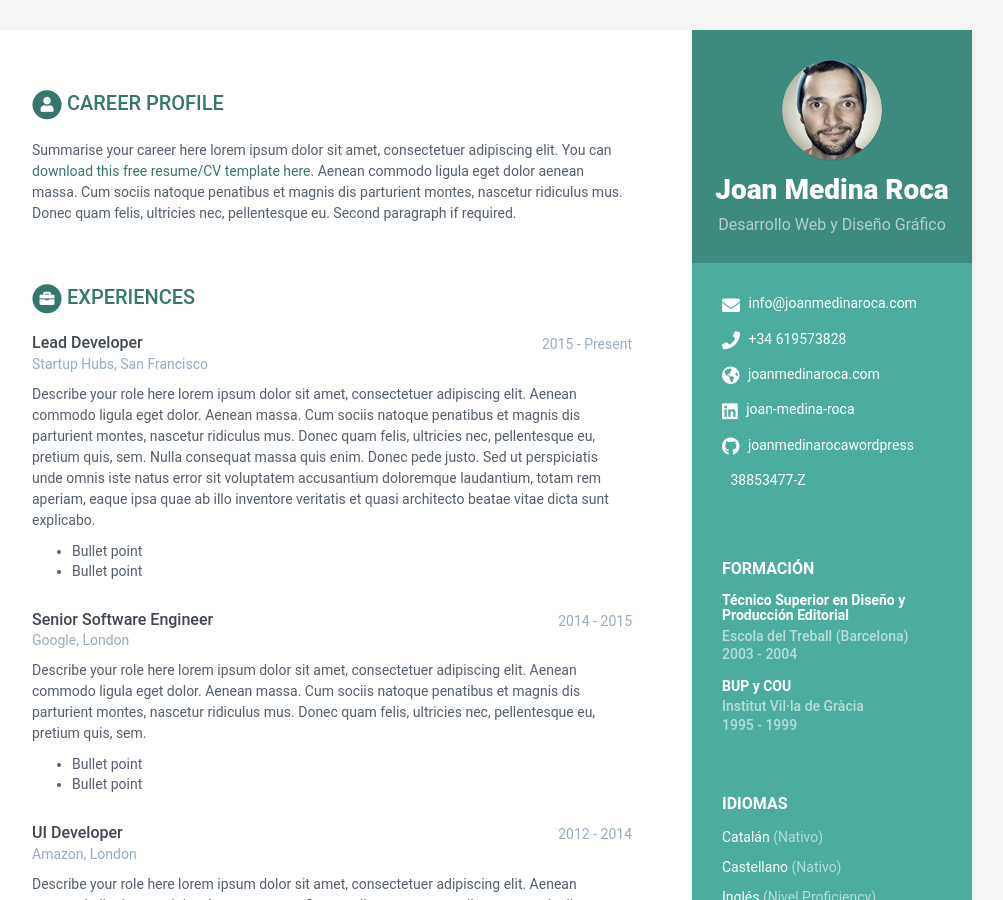
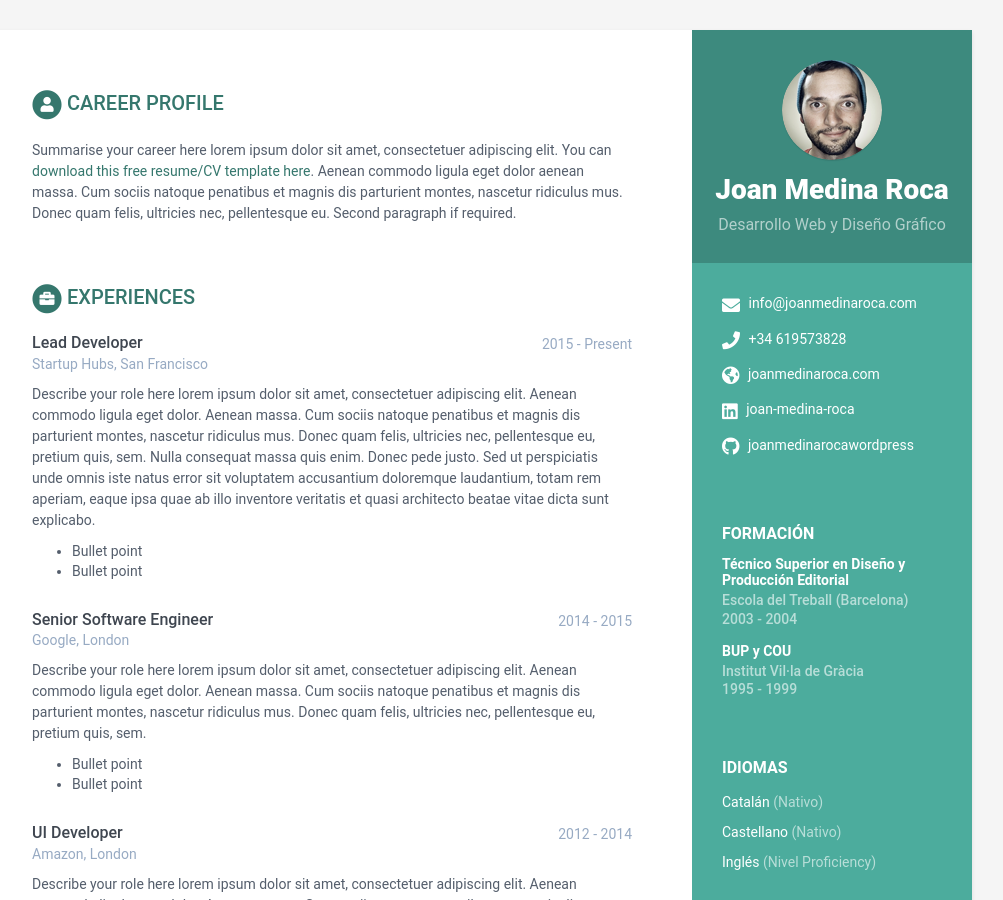
Before and after one commit to joan-medina-roca/cv.joanmedinaroca.com, a Jekyll site: the page built from index.html, in a window 1280 px wide and 900 px high. Shown: the whole window, without its empty margins (168-1171 px from the left). Built offline with Jekyll 4.4.1, drawn with Linux system fonts in a browser that asks for light colours.

Commit message:
Revert "dni"
This reverts commit 631caacacd3f67b76a09f0d4c0985bd733f6db77.

```diff
--- a/_data/data.yml
+++ b/_data/data.yml
@@ -25,7 +25,6 @@ sidebar:
   stack-overflow: # Number/Username, e.g. 123456/alandoe
   codewars:
   goodreads: # Number-Username, e.g. 123456-alandoe
-  dni: 38853477-Z
 
   languages:
     - idiom: Catalán
--- a/_includes/contact.html
+++ b/_includes/contact.html
@@ -79,11 +79,5 @@
     </li>
     {% endif %}
 
-    {% if sidebar.dni %}
-    <li class="dni"><i class="fab fa-id-card"></i>
-      <a></a>{{ sidebar.dni }}</a>
-    </li>
-    {% endif %}
-
   </ul>
 </div><!--//contact-container-->
```
